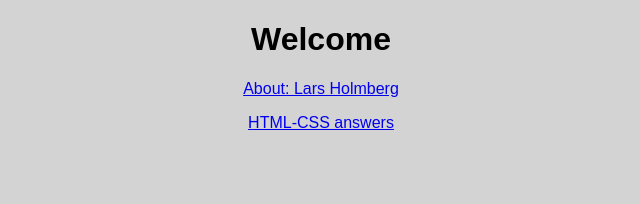
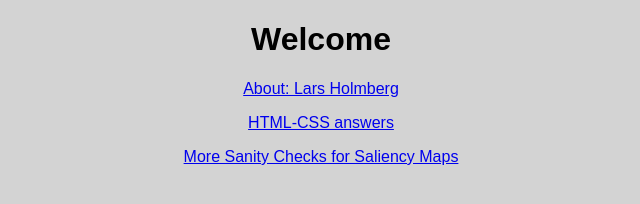
Before and after one commit to k3larra/k3larra, a plain HTML site: page index.html in a window 1280 px wide. Shown: the whole page, without its empty margins (319-959 px from the left). Drawn offline with Linux system fonts and the light colour scheme.

Commit message:
Added saliency

```diff
--- a/index.html
+++ b/index.html
@@ -10,6 +10,7 @@
       <h1>Welcome</h1>
       <p><a href="https://mau.se/personer/lars.holmberg/">About: Lars Holmberg</a></p>
       <p><a href="https://k3larra.github.io/htmlcss" target="blank">HTML-CSS answers</a></p>
+      <p><a href="https://github.com/k3larra/XAI-F" target="blank">More Sanity Checks for Saliency Maps</a></p>
     </div>
     <script src="script.js"></script>
   </body>
```
